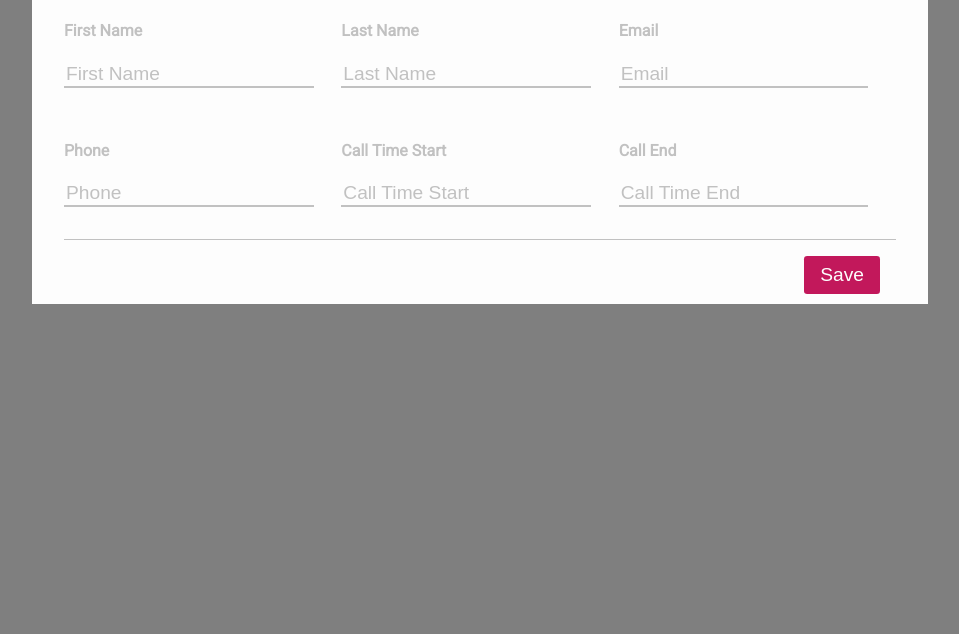
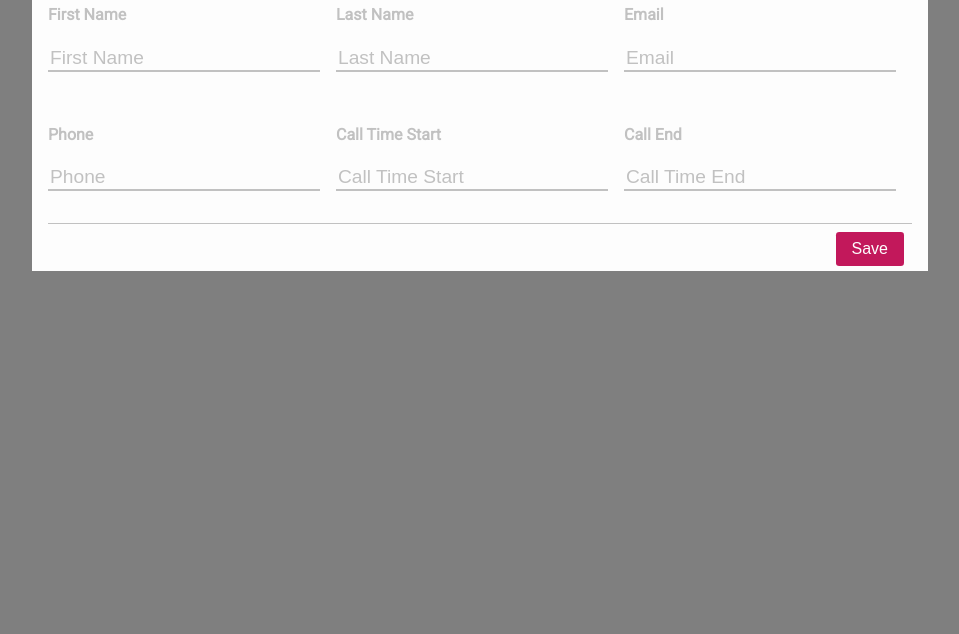
Before and after one commit to C1rcuit-Br3aker/05-Form-Modal, a website: page public/index.html in a window 1280 px wide. Shown: the part 166-800 px from the top of the page, without its empty margins (160-1119 px from the left). Drawn offline with nearby package versions, Linux system fonts and the light colour scheme; files that its build step writes are made by us from their sources.

Commit message:
adjust card padding and text input max-width

```diff
--- a/styles/app.scss
+++ b/styles/app.scss
@@ -24,7 +24,7 @@
 .card {
   width: 70vw;
   height: 80%;
-  padding: 2rem;
+  padding: $gutter;
   background: $brand-white;
   box-shadow: $brand-grey;
 }
@@ -45,6 +45,7 @@
   flex-direction: column;
   flex-grow: 1;
   min-width: 15rem;
+  max-width: 100%;
   padding: $gutter 0;
   border-bottom: $brand-grey;
   color: $brand-grey;
@@ -58,7 +59,7 @@
   display: flex;
   justify-content: flex-end;
   max-height: 2rem;
-  padding: $gutter;
+  padding: 0.5rem;
   border-top: 1px solid $brand-light-grey;
 }
 
@@ -69,7 +70,7 @@
   outline: none;
   background: $brand-primary;
   color: $brand-white;
-  font-size: 1.2rem;
+  font-size: $gutter;
 
 }
 
@@ -78,7 +79,8 @@
 }
 
 .form-field-input-text {
-  width: 90%;
+  width: 17rem;
+  max-width: 100%;
   border: 0;
   border-bottom: 2px solid $brand-light-grey;
   outline: none;
```
